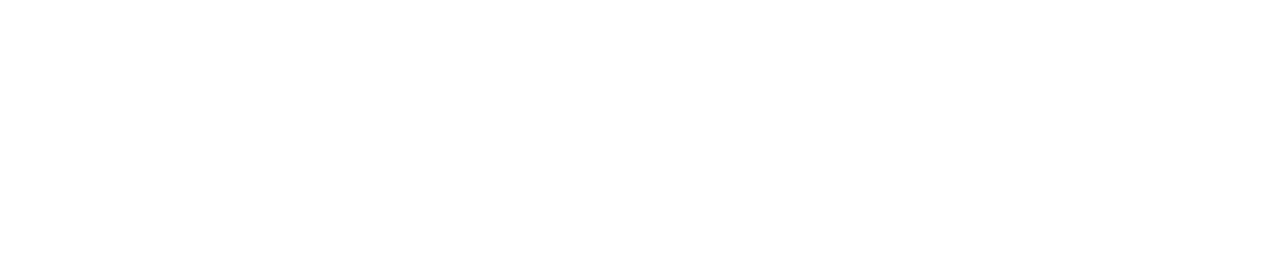
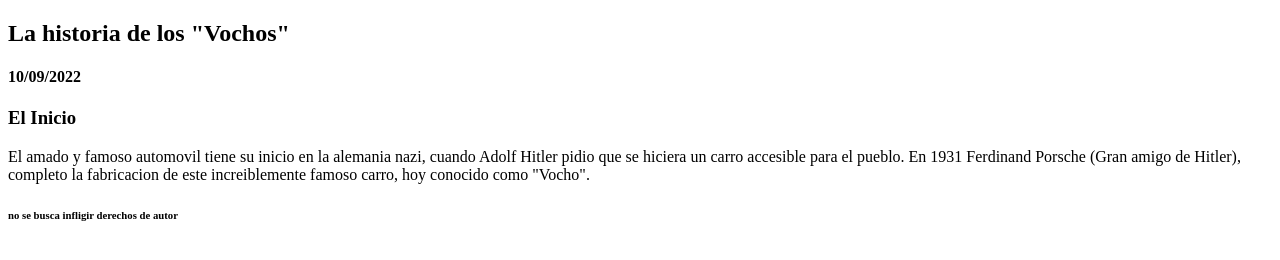
Before and after one commit to pabloduran2005/11_2-Duran0-blog_del_mundo, a plain HTML site: page root/mi_tema.html in a window 1280 px wide. Drawn offline with Linux system fonts and the light colour scheme.

Commit message:
cambios por los temas

```diff
--- a/root/mi_tema.html
+++ b/root/mi_tema.html
@@ -4,9 +4,23 @@
     <meta charset="UTF-8">
     <meta http-equiv="X-UA-Compatible" content="IE=edge">
     <meta name="viewport" content="width=device-width, initial-scale=1.0">
-    <title>Barra de navegación</title>
+    <title>La Historia de los Vochos</title>
 </head>
 <body>
-
+    <article>
+        <header>
+            <hgroup>
+                <h2>La historia de los "Vochos"</h2>
+                <h4>10/09/2022</h4>
+            </hgroup>
+        </header>
+            <div>
+                <h3>El Inicio</h3>
+                <p>El amado y famoso automovil tiene su inicio en la alemania nazi, cuando Adolf Hitler pidio que se hiciera un carro accesible para el pueblo. En 1931 Ferdinand Porsche (Gran amigo de Hitler), completo la fabricacion de este increiblemente famoso carro, hoy conocido como "Vocho".</p>
+            </div>
+        <footer>
+            <h6>no se busca infligir derechos de autor</h6>
+        </footer>
+    </article>
 </body>
 </html>
```
Also changed, not shown: root/mi_tema_2.html (added, +27 -0 lines).
